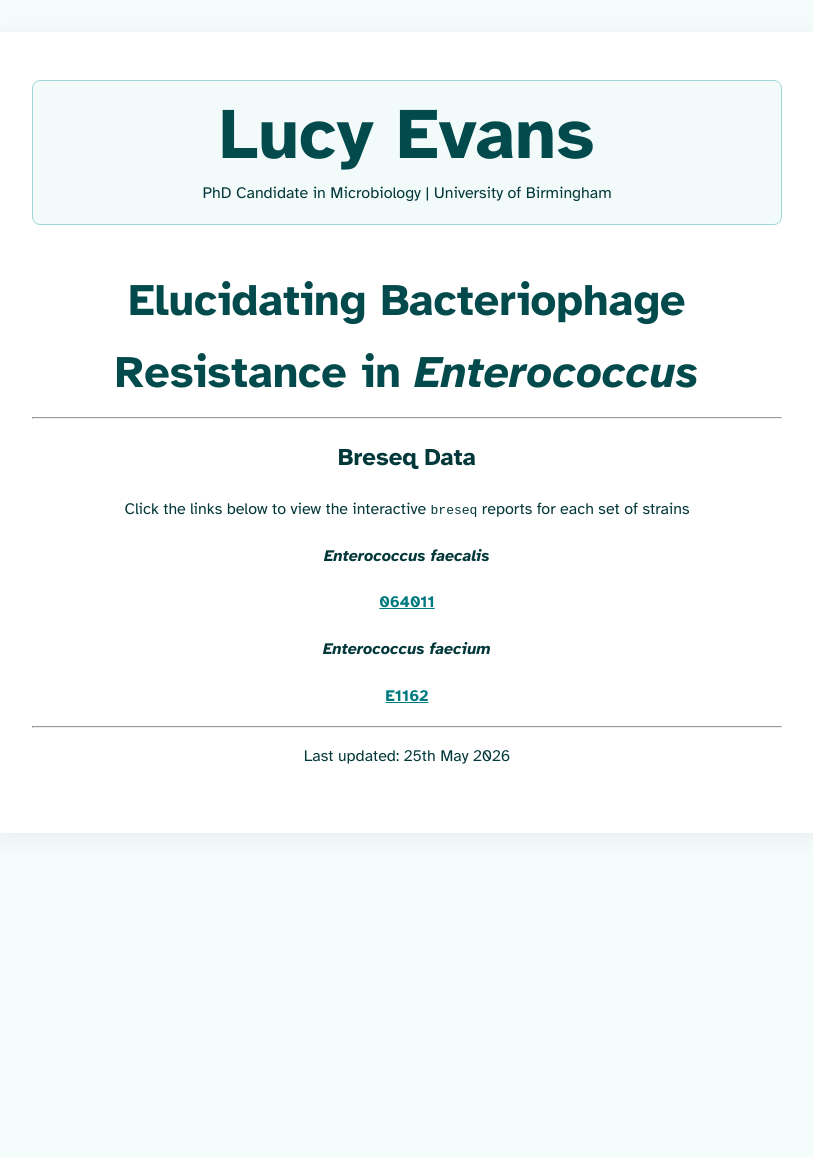
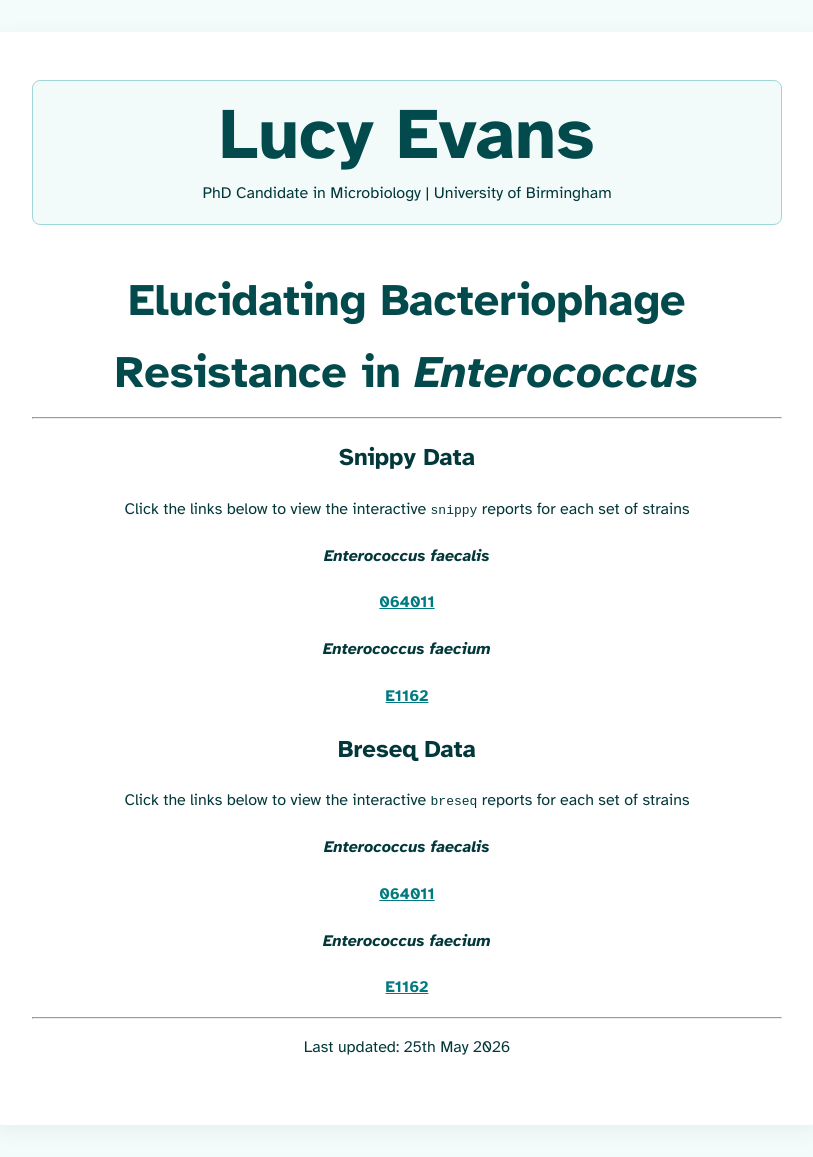
Before and after one commit to biolucy/PhDData, a Jekyll site: the page built from index.md, in a window 1280 px wide. Shown: the whole page, without its empty margins (233-1046 px from the left). Built offline with Jekyll 4.4.1, drawn with Linux system fonts in a browser that asks for light colours; before the commit the page ends 900 px from its top, so only the background shows below that.

Commit message:
Update index.md

```diff
--- a/index.md
+++ b/index.md
@@ -4,6 +4,20 @@ title: Lucy Evans PhD Data
 ---
 # Elucidating Bacteriophage Resistance in *Enterococcus*
 ---
+## Snippy Data
+
+Click the links below to view the interactive `snippy` reports for each set of strains
+
+
+
+#### *Enterococcus faecalis*
+[**064011**](./064011snippy.html)
+
+
+#### *Enterococcus faecium*
+[**E1162**](./E1162snippy.html)
+
+
 ## Breseq Data
 
 Click the links below to view the interactive `breseq` reports for each set of strains
```
